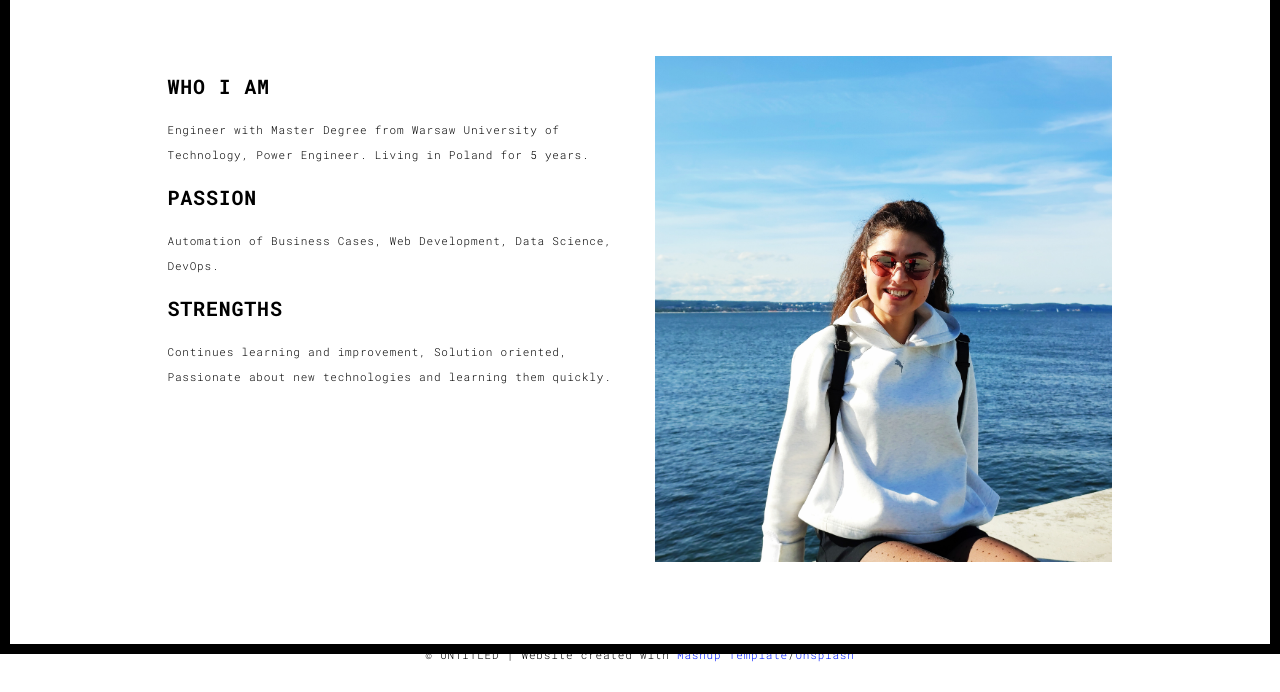
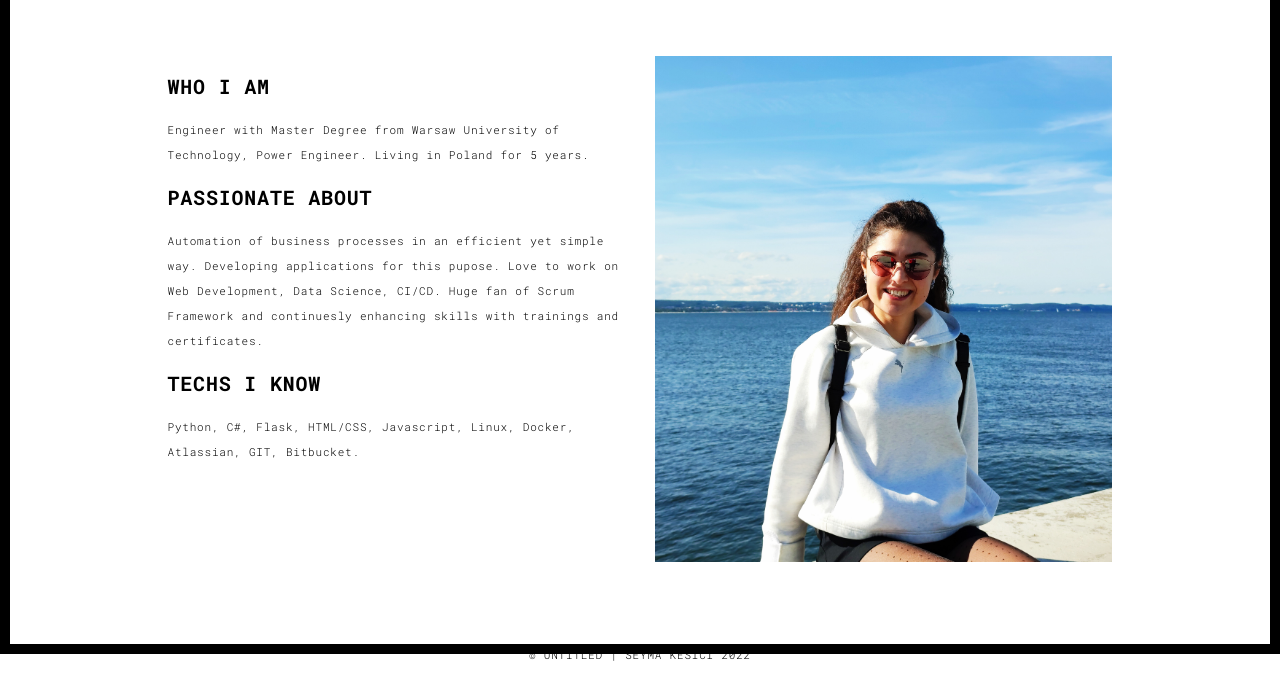
Before and after one commit to SeymaBiskin/SeymaBiskin, a Flask app: page /about.html in a window 1280 px wide. Shown: the part 146-838 px from the top of the page. Run offline with Flask 2, Linux system fonts and the light colour scheme; some libraries are stand-ins or nearby versions.

Commit message:
About page finalized

```diff
--- a/database.json
+++ b/database.json
@@ -1 +1 @@
-{"email": "seyma.kesici@dnv.com", "subject": "Database Trial 1", "message": "1"}{"email": "biskinseyma@gmail.com", "subject": "Database Trial 2", "message": "2"}{"email": "ibrahim.kesici@nordea.com", "subject": "Database Trial 3", "message": "3"}
+{"email": "seyma.kesici@dnv.com", "subject": "Database Trial 1", "message": "1"}{"email": "biskinseyma@gmail.com", "subject": "Database Trial 2", "message": "2"}{"email": "ibrahim.kesici@nordea.com", "subject": "Database Trial 3", "message": "3"}{"email": "biskinseyma@gmail.com", "subject": "Hello", "message": "Hello 1"}
--- a/templates/about.html
+++ b/templates/about.html
@@ -64,10 +64,10 @@
                 <div class="col-xs-12 col-md-6">
                   <h3>WHO I AM</h3>
                   <p>Engineer with Master Degree from Warsaw University of Technology, Power Engineer. Living in Poland for 5 years.</p>
-                  <h3>PASSION </h3>
-                  <p>Automation of Business Cases, Web Development, Data Science, DevOps.
-                  <h3>STRENGTHS</h3>
-                  <p>Continues learning and improvement, Solution oriented, Passionate about new technologies and learning them quickly.</p>
+                  <h3>PASSIONATE ABOUT </h3>
+                  <p>Automation of business processes in an efficient yet simple way. Developing applications for this pupose. Love to work on Web Development, Data Science, CI/CD. Huge fan of Scrum Framework and  continuesly enhancing skills with trainings and certificates.
+                  <h3>TECHS I KNOW</h3>
+                  <p>Python, C#, Flask, HTML/CSS, Javascript, Linux, Docker, Atlassian, GIT, Bitbucket.</p>
                 </div>
                 <div class="col-xs-12 col-md-6">
                   <img src="./static/assets/images/cropped.jpg" class="img-responsive" alt="">
@@ -87,7 +87,7 @@
   <div class="container">
     <div class="row">
       <div class="col-xs-12">
-        <p>© UNTITLED | Website created with <a href="http://www.mashup-template.com/" title="Create website with free html template">Mashup Template</a>/<a href="https://www.unsplash.com/" title="Beautiful Free Images">Unsplash</a></p>
+        <p>© UNTITLED | SEYMA KESICI 2022 </p>
       </div>
     </div>
   </div>
--- a/templates/contact.html
+++ b/templates/contact.html
@@ -115,7 +115,7 @@
   <div class="container">
     <div class="row">
       <div class="col-xs-12">
-        <p>© UNTITLED | Website created with <a href="http://www.mashup-template.com/" title="Create website with free html template">Mashup Template</a>/<a href="https://www.unsplash.com/" title="Beautiful Free Images">Unsplash</a></p>
+        <p>© UNTITLED | SEYMA KESICI 2022 </p>
       </div>
     </div>
   </div>
--- a/templates/index.html
+++ b/templates/index.html
@@ -58,9 +58,9 @@
             <div class="text-content">
               <h1>Hello,<br>
                 <span id="typed-strings">
-                  <span>I'm Seyma Kesici</span>
-                  <span>Python Developer</span>
-                  <span>Working as a Freelance</span>
+                  <span>I'm Seyma</span>
+                  <span>Software Developer</span>
+
                 </span>
                 <span id="typed"></span>
               </h1>
--- a/templates/message_thank_you.html
+++ b/templates/message_thank_you.html
@@ -75,7 +75,7 @@
   <div class="container">
     <div class="row">
       <div class="col-xs-12">
-        <p>© UNTITLED | Website created with <a href="http://www.mashup-template.com/" title="Create website with free html template">Mashup Template</a>/<a href="https://www.unsplash.com/" title="Beautiful Free Images">Unsplash</a></p>
+        <p>© UNTITLED | SEYMA KESICI 2022 </p>
       </div>
     </div>
   </div>
--- a/templates/ocr.html
+++ b/templates/ocr.html
@@ -94,7 +94,7 @@
   <div class="container">
     <div class="row">
       <div class="col-xs-12">
-        <p>© UNTITLED | Website created with <a href="http://www.mashup-template.com/" title="Create website with free html template">Mashup Template</a>/<a href="https://www.unsplash.com/" title="Beautiful Free Images">Unsplash</a></p>
+        <p>© UNTITLED | SEYMA KESICI 2022 </p>
       </div>
     </div>
   </div>
--- a/templates/password_checker.html
+++ b/templates/password_checker.html
@@ -98,7 +98,7 @@
   <div class="container">
     <div class="row">
       <div class="col-xs-12">
-        <p>© UNTITLED | Website created with <a href="http://www.mashup-template.com/" title="Create website with free html template">Mashup Template</a>/<a href="https://www.unsplash.com/" title="Beautiful Free Images">Unsplash</a></p>
+        <p>© UNTITLED | SEYMA KESICI 2022 </p>
       </div>
     </div>
   </div>
--- a/templates/web_scrapping.html
+++ b/templates/web_scrapping.html
@@ -94,7 +94,7 @@
   <div class="container">
     <div class="row">
       <div class="col-xs-12">
-        <p>© UNTITLED | Website created with <a href="http://www.mashup-template.com/" title="Create website with free html template">Mashup Template</a>/<a href="https://www.unsplash.com/" title="Beautiful Free Images">Unsplash</a></p>
+        <p>© UNTITLED | SEYMA KESICI 2022 </p>
       </div>
     </div>
   </div>
--- a/templates/work.html
+++ b/templates/work.html
@@ -105,7 +105,7 @@
   <div class="container">
     <div class="row">
       <div class="col-xs-12">
-        <p>© UNTITLED | Website created with <a href="http://www.mashup-template.com/" title="Create website with free html template">Mashup Template</a>/<a href="https://www.unsplash.com/" title="Beautiful Free Images">Unsplash</a></p>
+        <p>© UNTITLED | SEYMA KESICI 2022 </p>
       </div>
     </div>
   </div>
--- a/templates/works.html
+++ b/templates/works.html
@@ -174,7 +174,7 @@
   <div class="container">
     <div class="row">
       <div class="col-xs-12">
-        <p>© UNTITLED | Website created with <a href="http://www.mashup-template.com/" title="Create website with free html template">Mashup Template</a>/<a href="https://www.unsplash.com/" title="Beautiful Free Images">Unsplash</a></p>
+        <p>© UNTITLED | SEYMA KESICI 2022 </p>
       </div>
     </div>
   </div>
```
